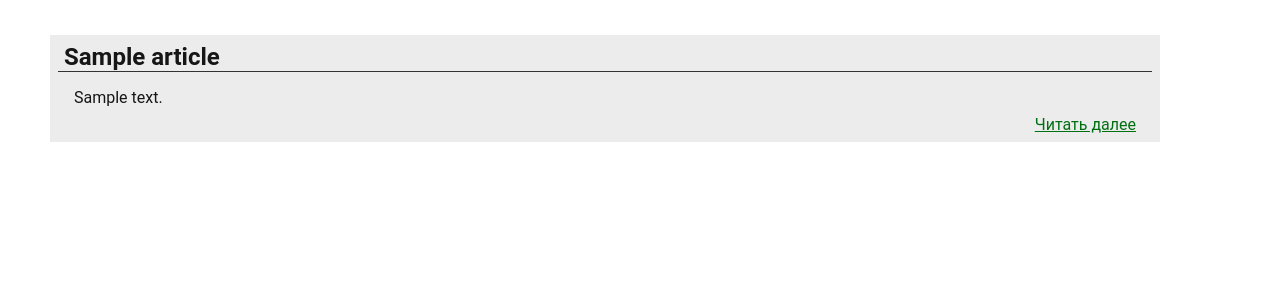
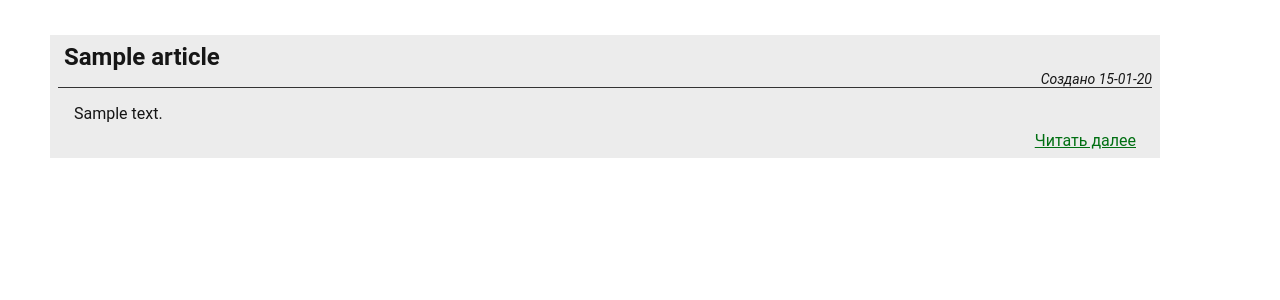
Before and after one commit to NipisAlqizam/simple_flask_blog, a Flask app: page / in a window 1280 px wide. Shown: the part 51-351 px from the top of the page. Run offline with Flask 2, Linux system fonts and the light colour scheme; tables that the repository leaves empty hold one stand-in row (values such as "Sample post").

Commit message:
Добавил отображение даты создания на главной странице.

```diff
--- a/db.py
+++ b/db.py
@@ -32,7 +32,8 @@ def get_articles_preview():
         id = article.id
         title = article.title
         text = get_preview(article.text)
-        res.append({'id': id, 'title': title, 'text': text})
+        date = article.created.strftime('%d-%m-%y')
+        res.append({'id': id, 'title': title, 'text': text, 'created': date})
     return res[::-1]
 
 
--- a/static/main.css
+++ b/static/main.css
@@ -58,9 +58,25 @@ main h2 {
 }
 .card h2 {
   margin: 0;
-  border-bottom: 1px solid #333333;
   padding-left: 0.25em;
 }
+
+.card .created {
+  font-style: italic;
+  font-size: 14px;
+  margin-left: auto;
+}
+
+.card .title {
+  border-bottom: 1px solid #333333;
+  display: -webkit-flex;
+  display: -ms-flex;
+  display: flex;
+  -webkit-flex-direction: column;
+  -ms-flex-direction: column;
+  flex-direction: column;
+}
+
 .card p {
   margin: 0;
   padding: 1em 1em 0.5em 1em;
--- a/templates/main.html
+++ b/templates/main.html
@@ -10,7 +10,10 @@
 {% endif %}
 {% for article in articles %}
 <div class="card">
-  <h2>{{article['title']}}</h2>
+  <div class="title">
+    <h2>{{article['title']}}</h2>
+    <div class="created">Создано {{article['created']}}</div>
+  </div>
   <p>{{article['text']}}</p>
   <a href="/article/{{article['id']}}">Читать далее</a>
 </div>
```
